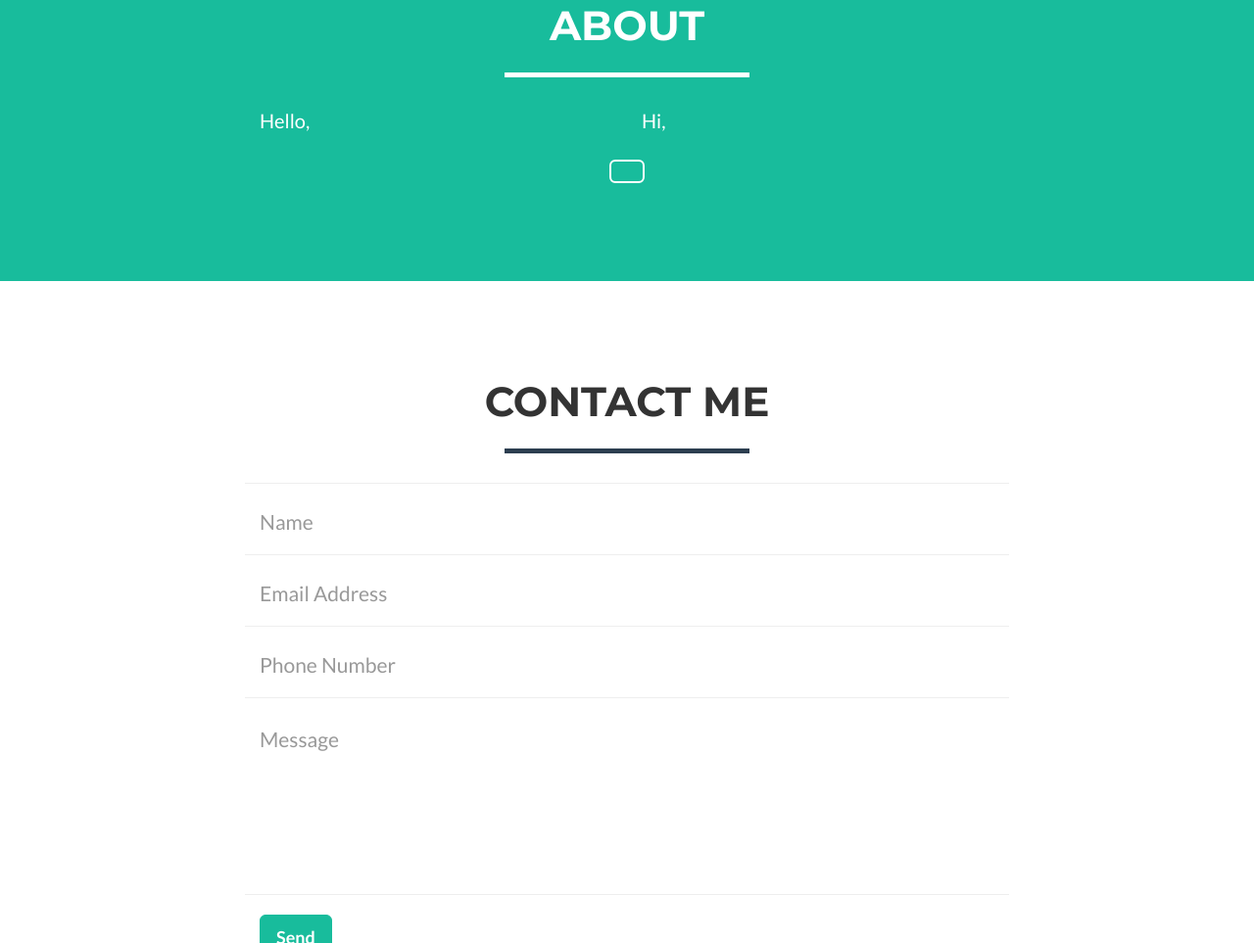
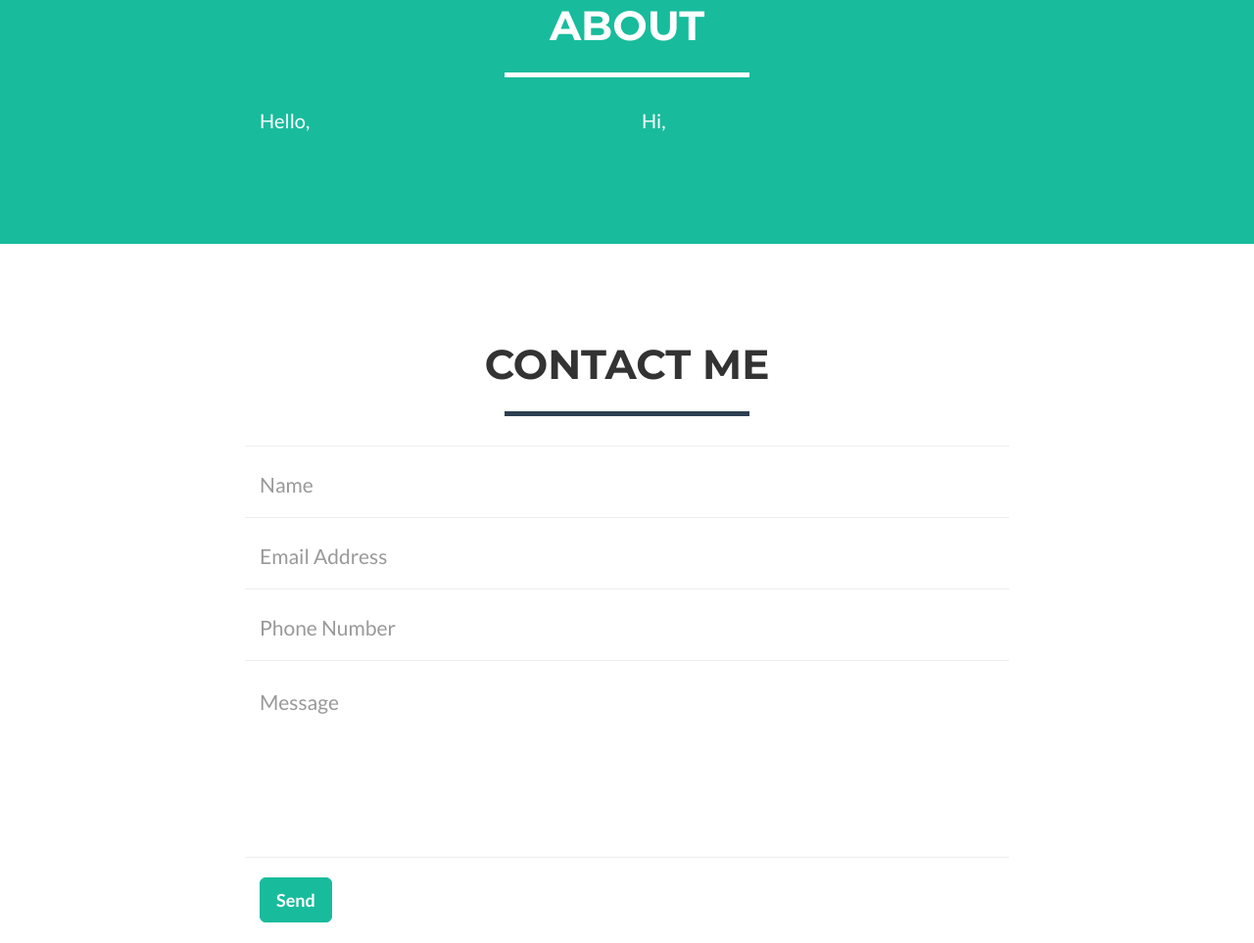
Before and after one commit to jericklawagan/jericklawagan.github.io, a website: page index.html in a window 1280 px wide. Shown: the part 1554-2517 px from the top of the page at 98% size. Drawn offline with nearby package versions, Linux system fonts and the light colour scheme.

Commit message:
Update index.html

```diff
--- a/index.html
+++ b/index.html
@@ -134,9 +134,7 @@
                     <p>Hi,</p>
                 </div>
                 <div class="col-lg-8 col-lg-offset-2 text-center">
-                    <a href="#" class="btn btn-lg btn-outline">
 
-                    </a>
                 </div>
             </div>
         </div>
```
